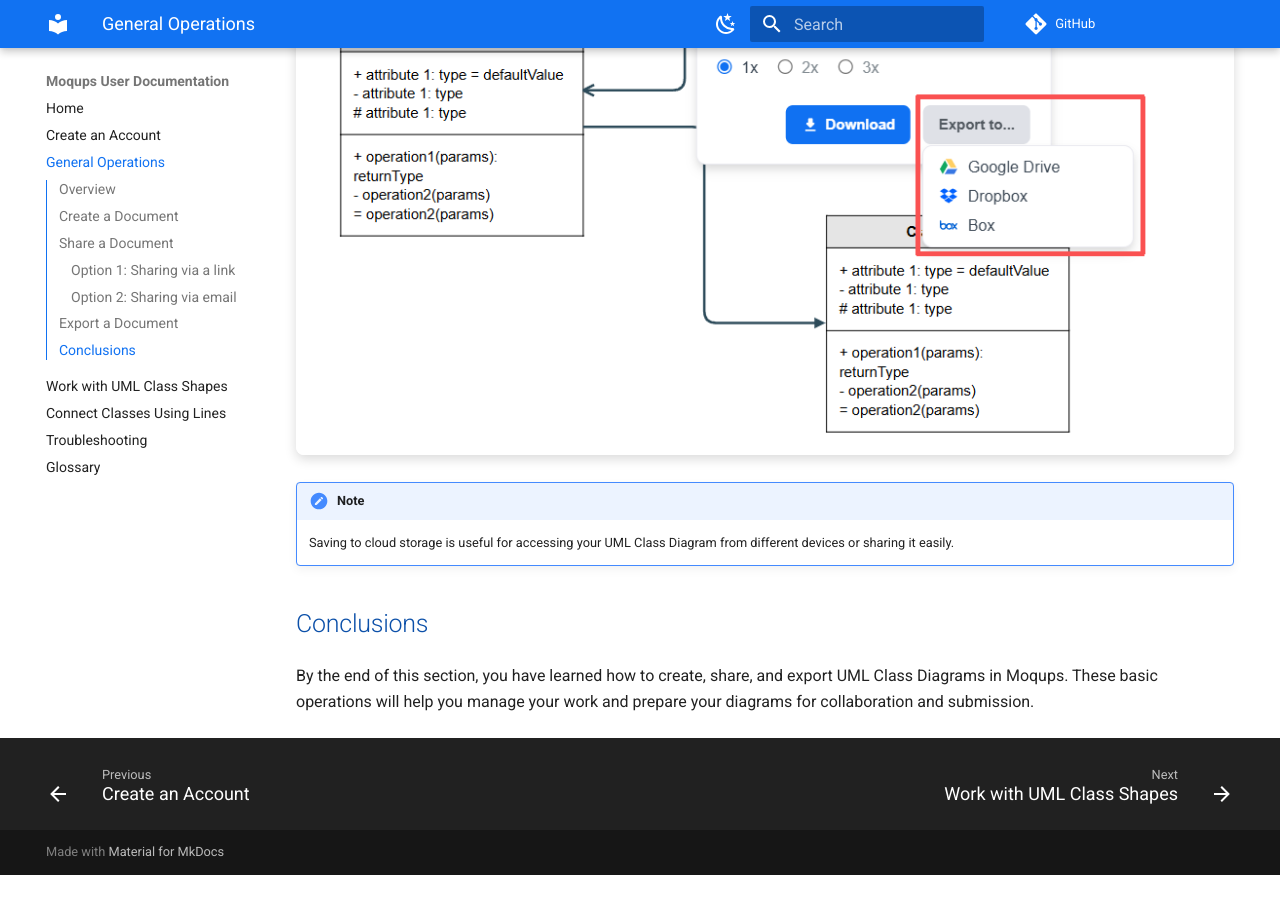
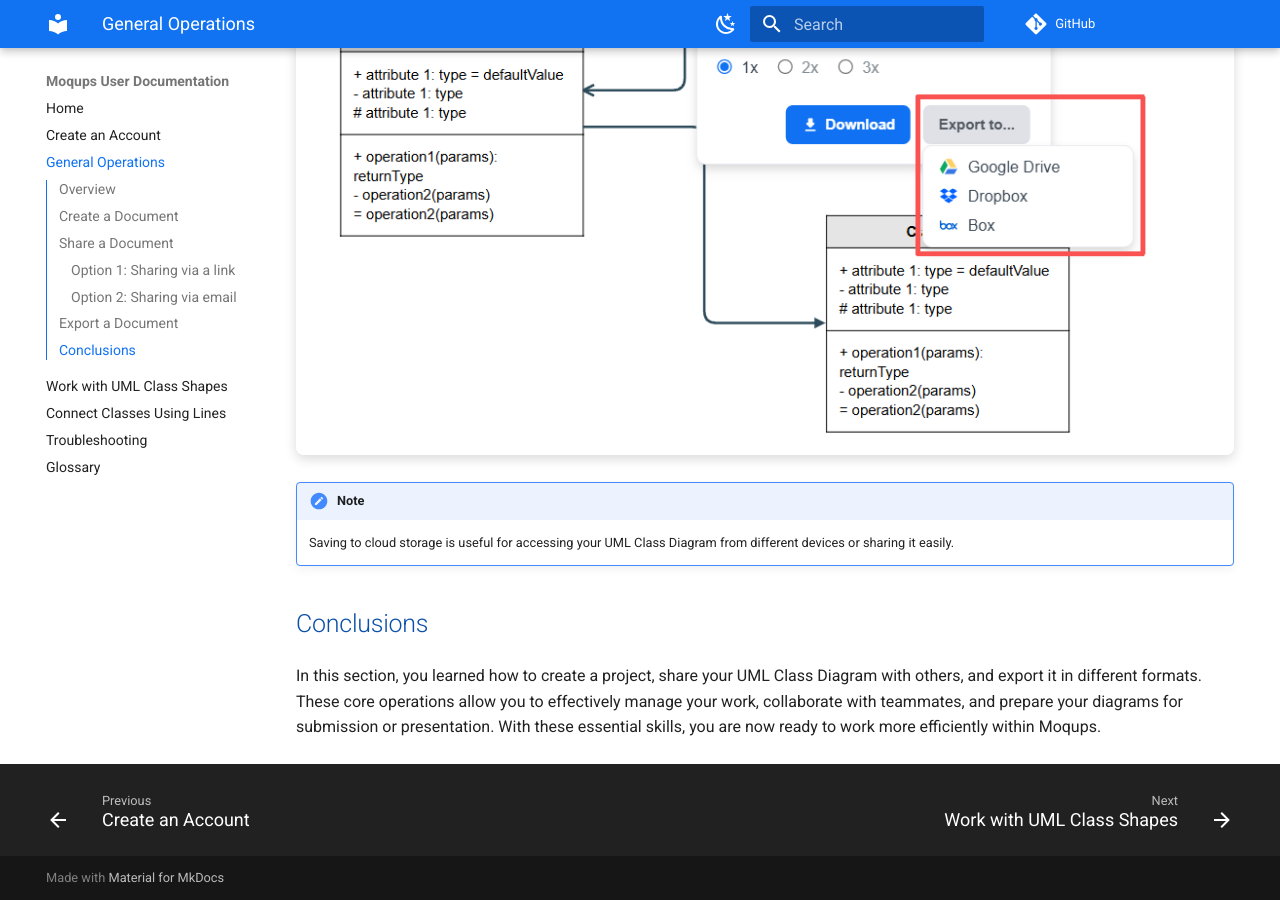
Before and after one commit to mzhao002/Moqups-User-Documentation, an MkDocs documentation site: the page built from docs/general-operations.md, in a window 1280 px wide and 900 px high, scrolled down 11231 px. Built offline with MkDocs 1.6.1 and Material for MkDocs 9.7.7, drawn with Linux system fonts in a browser that asks for light colours; comment, search, counter and statistics services are not loaded; before the commit the page ends 12106 px from its top, so only the background shows below that.

Commit message:
Update conclusion section in General Operations documentation

```diff
--- a/docs/general-operations.md
+++ b/docs/general-operations.md
@@ -123,4 +123,4 @@
 
 ## Conclusions
 
-By the end of this section, you have learned how to create, share, and export UML Class Diagrams in Moqups. These basic operations will help you manage your work and prepare your diagrams for collaboration and submission.
+In this section, you learned how to create a project, share your UML Class Diagram with others, and export it in different formats. These core operations allow you to effectively manage your work, collaborate with teammates, and prepare your diagrams for submission or presentation. With these essential skills, you are now ready to work more efficiently within Moqups.
```
